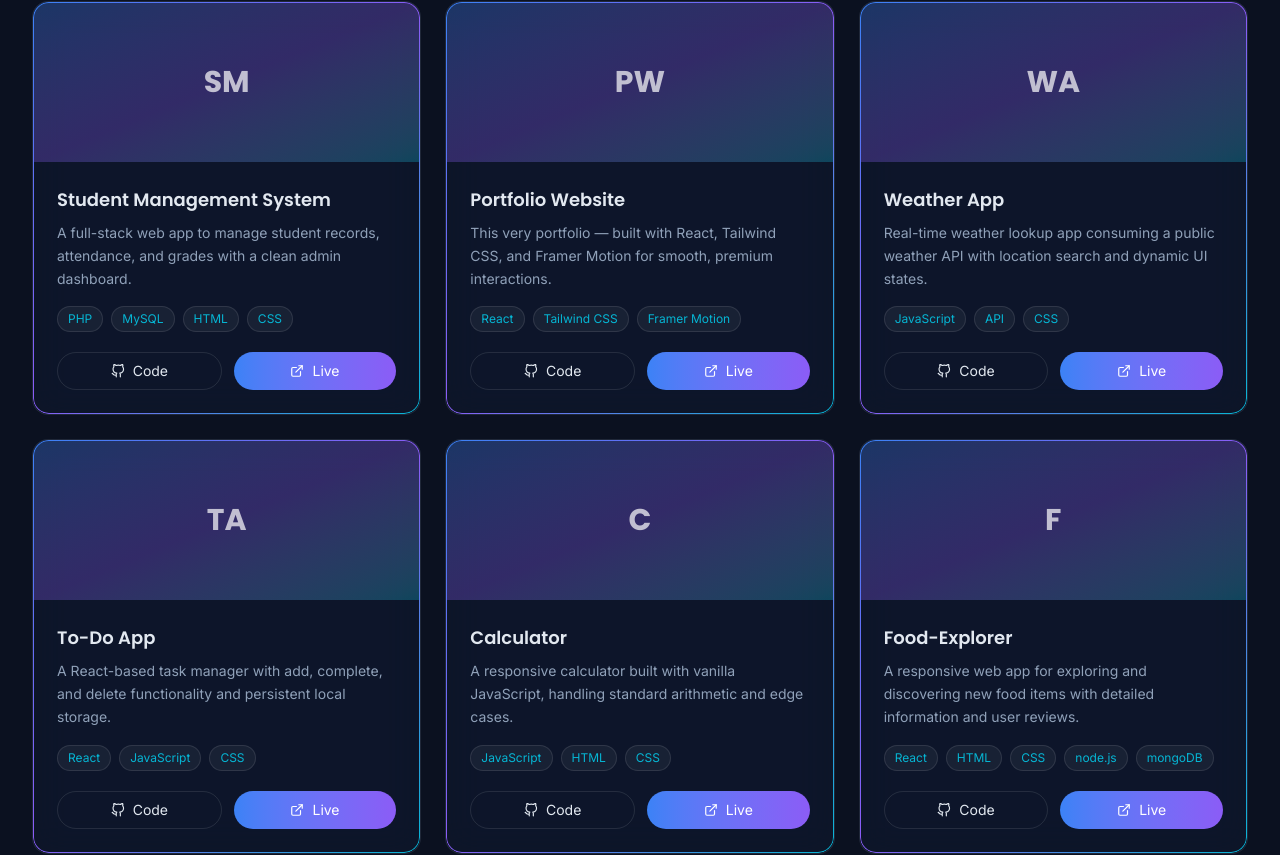
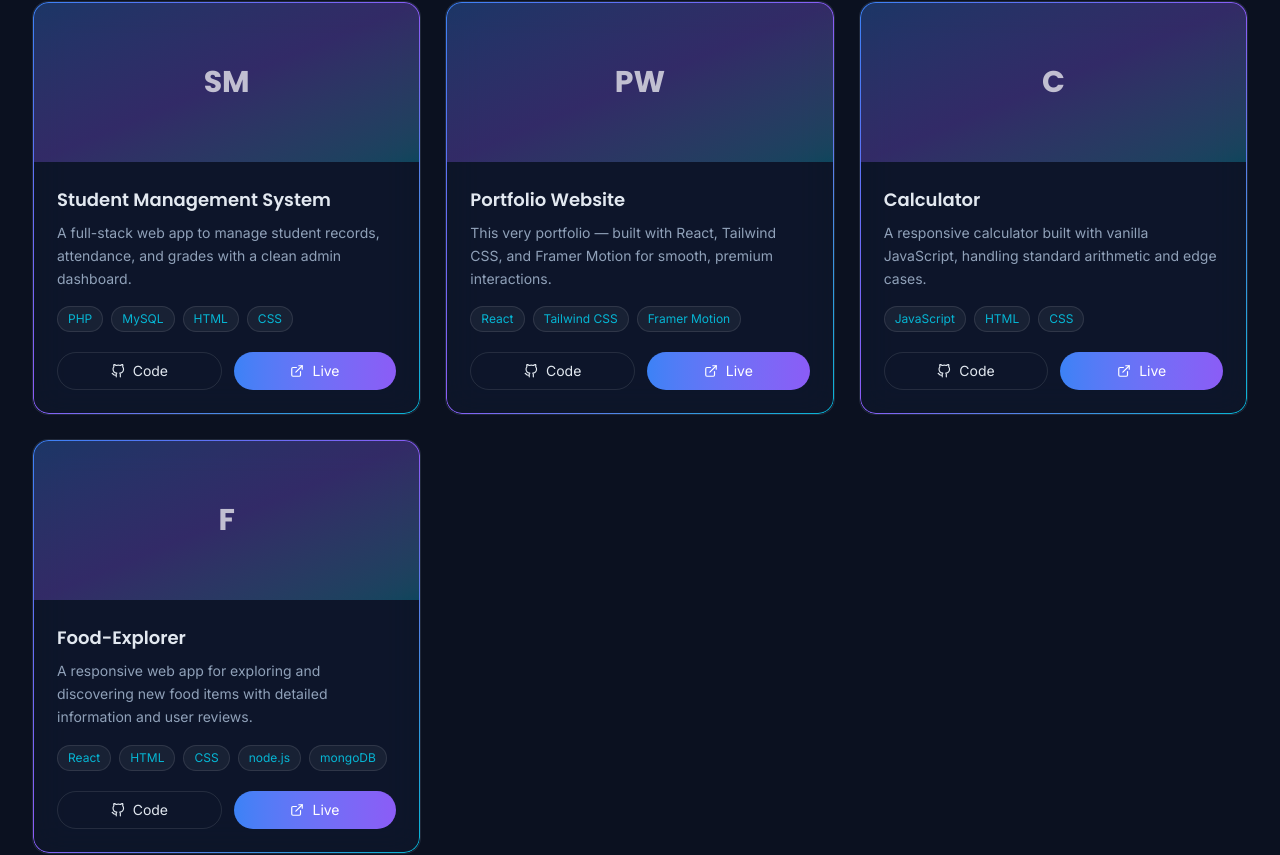
Before and after one commit to gowm0005-arch/Portfolio, a React (Vite) app: page / in a window 1280 px wide. Shown: the part 3035-3890 px from the top of the page. Built offline with nearby package versions, Linux system fonts and the light colour scheme.

Commit message:
remove unwanted

```diff
--- a/src/data/content.js
+++ b/src/data/content.js
@@ -82,22 +82,6 @@ export const projects = [
     demo: "#",
   },
   {
-    title: "Weather App",
-    description:
-      "Real-time weather lookup app consuming a public weather API with location search and dynamic UI states.",
-    tech: ["JavaScript", "API", "CSS"],
-    github: "https://github.com/",
-    demo: "#",
-  },
-  {
-    title: "To-Do App",
-    description:
-      "A React-based task manager with add, complete, and delete functionality and persistent local storage.",
-    tech: ["React", "JavaScript", "CSS"],
-    github: "https://github.com/",
-    demo: "#",
-  },
-  {
     title: "Calculator",
     description:
       "A responsive calculator built with vanilla JavaScript, handling standard arithmetic and edge cases.",
```
